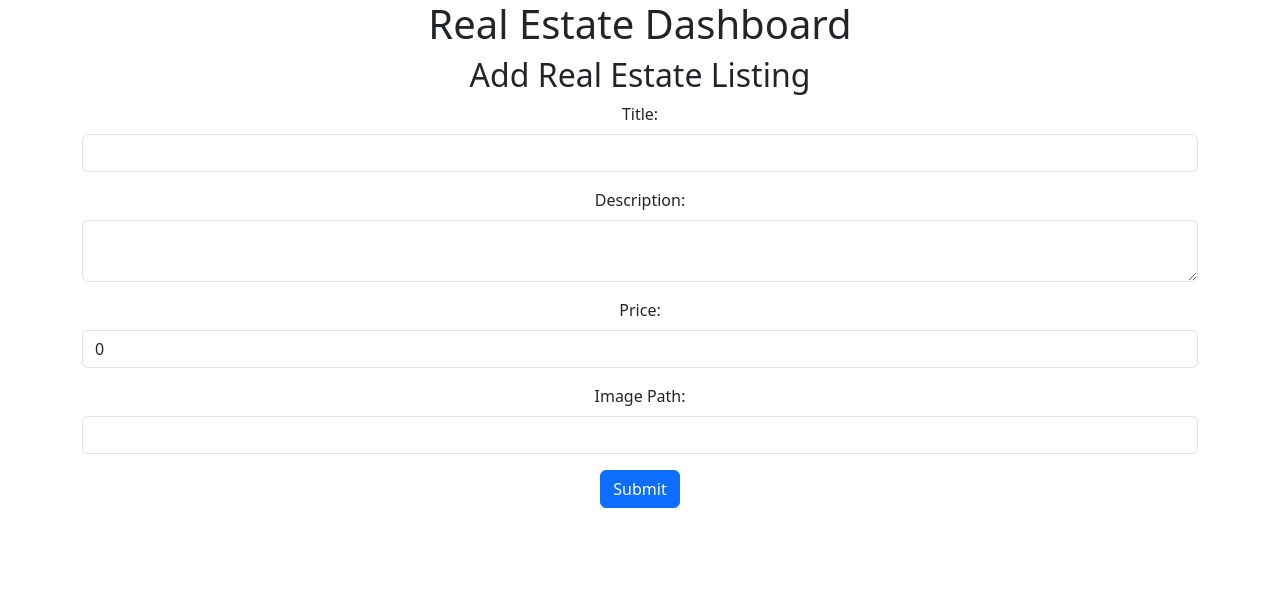
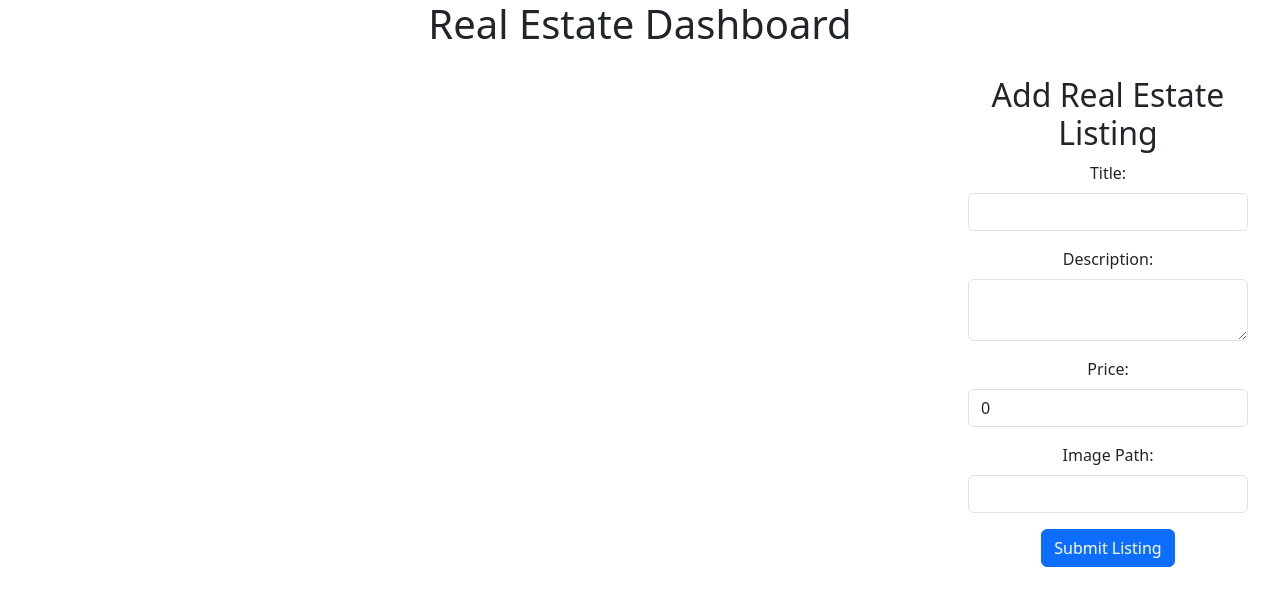
Before and after one commit to MariyaHozjan/real-estate-dashboard, an Angular app: page / in a window 1280 px wide. Shown: the top 606 px of the page. Built offline with nearby package versions, Linux system fonts and the light colour scheme.

Commit message:
Add edit and delete functionality for real estates

```diff
--- a/src/app/app.component.css
+++ b/src/app/app.component.css
@@ -0,0 +1,15 @@
+.layout {
+  display: flex;
+  padding: 20px;
+}
+
+@media (min-width: 768px) {
+  .layout app-create-real-estate {
+    width: 300px;
+    flex: 1;
+  }
+
+  .layout app-real-estate-card {
+    flex: 3;
+  }
+}
--- a/src/app/app.component.html
+++ b/src/app/app.component.html
@@ -1,9 +1,15 @@
 <div style="text-align: center">
   <h1>Real Estate Dashboard</h1>
-  <div class="row">
+  <div class="row layout">
+    <app-real-estate-card
+      [realEstates]="realEstates"
+      (deleteRequest)="onDeleteRealEstate($event)"
+      (editRequest)="onEditRealEstate($event)"
+    ></app-real-estate-card>
     <app-create-real-estate
+      [editRealEstate]="selectedRealEstate"
       (realEstateAdded)="onRealEstateAdded($event)"
+      (realEstateUpdated)="onRealEstateUpdated($event)"
     ></app-create-real-estate>
-    <app-real-estate-card [realEstates]="realEstates"></app-real-estate-card>
   </div>
 </div>
--- a/src/app/app.component.ts
+++ b/src/app/app.component.ts
@@ -1,5 +1,6 @@
 import { Component } from '@angular/core';
 import { RealEstate } from './model/real-estate';
+import { RealEstateService } from './real-estate.service';
 
 @Component({
   selector: 'app-root',
@@ -8,8 +9,36 @@ import { RealEstate } from './model/real-estate';
 })
 export class AppComponent {
   realEstates: RealEstate[] = [];
+  selectedRealEstate: RealEstate | null = null;
+  editingIndex: number | null = null;
+
+  constructor(private realEstateService: RealEstateService) {}
 
   onRealEstateAdded(newRealEstate: RealEstate) {
     this.realEstates.push(newRealEstate);
   }
+
+  onDeleteRealEstate(index: number): void {
+    this.realEstateService.deleteRealEstate(index).subscribe({
+      next: () => {
+        this.realEstates.splice(index, 1);
+      },
+      error: (error) => {
+        console.error('Error deleting real estate:', error);
+      },
+    });
+  }
+
+  onEditRealEstate(event: { estate: RealEstate; index: number }): void {
+    this.selectedRealEstate = { ...event.estate };
+    this.editingIndex = event.index;
+  }
+
+  onRealEstateUpdated(updatedEstate: RealEstate): void {
+    if (this.editingIndex !== null) {
+      this.realEstates[this.editingIndex] = updatedEstate;
+      this.selectedRealEstate = null;
+      this.editingIndex = null;
+    }
+  }
 }
--- a/src/app/create-real-estate/create-real-estate.component.html
+++ b/src/app/create-real-estate/create-real-estate.component.html
@@ -1,4 +1,4 @@
-<h2>Add Real Estate Listing</h2>
+<h2>{{ isEditing ? "Edit" : "Add" }} Real Estate Listing</h2>
 <div class="container">
   <form (ngSubmit)="submit()">
     <div class="mb-3">
@@ -44,6 +44,8 @@
         required
       />
     </div>
-    <button type="submit" class="btn btn-primary">Submit</button>
+    <button type="submit" class="btn btn-primary">
+      {{ isEditing ? "Update" : "Submit" }} Listing
+    </button>
   </form>
 </div>
--- a/src/app/create-real-estate/create-real-estate.component.ts
+++ b/src/app/create-real-estate/create-real-estate.component.ts
@@ -1,4 +1,11 @@
-import { Component, EventEmitter, Output } from '@angular/core';
+import {
+  Component,
+  Input,
+  Output,
+  EventEmitter,
+  SimpleChanges,
+  OnChanges,
+} from '@angular/core';
 import { RealEstate } from '../model/real-estate';
 import { RealEstateService } from '../real-estate.service';
 
@@ -7,21 +14,34 @@ import { RealEstateService } from '../real-estate.service';
   templateUrl: './create-real-estate.component.html',
   styleUrls: ['./create-real-estate.component.css'],
 })
-export class CreateRealEstateComponent {
+export class CreateRealEstateComponent implements OnChanges {
+  @Input() editRealEstate: RealEstate | null = null;
+  @Output() realEstateAdded = new EventEmitter<RealEstate>();
+  @Output() realEstateUpdated = new EventEmitter<RealEstate>();
+
   realEstate: RealEstate = new RealEstate('', '', 0, '');
-  @Output() realEstateAdded = new EventEmitter<RealEstate>();
+  isEditing = false;
 
   constructor(private realEstateService: RealEstateService) {}
 
-  submit() {
-    this.realEstateService.addRealEstate(this.realEstate).subscribe({
-      next: (newRealEstate) => {
-        this.realEstateAdded.emit(newRealEstate);
-        this.realEstate = new RealEstate('', '', 0, ''); // Reset the form
-      },
-      error: (error) => {
-        console.error('Error adding real estate:', error);
-      },
-    });
+  ngOnChanges(changes: SimpleChanges): void {
+    if (changes['editRealEstate'] && this.editRealEstate) {
+      this.realEstate = { ...this.editRealEstate };
+      this.isEditing = true;
+    }
+  }
+
+  submit(): void {
+    if (this.isEditing) {
+      this.realEstateUpdated.emit(this.realEstate);
+    } else {
+      this.realEstateAdded.emit(this.realEstate);
+    }
+    this.resetForm();
+  }
+
+  resetForm(): void {
+    this.realEstate = new RealEstate('', '', 0, '');
+    this.isEditing = false;
   }
 }
--- a/src/app/real-estate-card/real-estate-card.component.html
+++ b/src/app/real-estate-card/real-estate-card.component.html
@@ -1,5 +1,9 @@
 <div class="container d-flex justify-content-center">
-  <div class="card" style="width: 18rem" *ngFor="let estate of realEstates">
+  <div
+    class="card"
+    style="width: 18rem"
+    *ngFor="let estate of realEstates; let i = index"
+  >
     <img
       [src]="estate.imagePath"
       class="card-img-top"
@@ -9,6 +13,8 @@
       <h5 class="card-title">{{ estate.title }}</h5>
       <p class="card-text">{{ estate.description }}</p>
       <p class="card-text">Price: ${{ estate.price }}</p>
+      <button class="btn btn-primary" (click)="onEdit(estate, i)">Edit</button>
+      <button class="btn btn-danger" (click)="onDelete(i)">Delete</button>
     </div>
   </div>
 </div>
--- a/src/app/real-estate-card/real-estate-card.component.ts
+++ b/src/app/real-estate-card/real-estate-card.component.ts
@@ -1,4 +1,4 @@
-import { Component, Input, OnInit } from '@angular/core';
+import { Component, Input, Output, OnInit, EventEmitter } from '@angular/core';
 import { RealEstate } from '../model/real-estate';
 
 @Component({
@@ -8,10 +8,23 @@ import { RealEstate } from '../model/real-estate';
 })
 export class RealEstateCardComponent implements OnInit {
   @Input() realEstates: RealEstate[] = []; // Accept input from parent component
+  @Output() deleteRequest = new EventEmitter<number>();
+  @Output() editRequest = new EventEmitter<{
+    estate: RealEstate;
+    index: number;
+  }>();
 
   constructor() {}
 
   ngOnInit(): void {
     // Additional initialization if needed
   }
+
+  onDelete(index: number): void {
+    this.deleteRequest.emit(index);
+  }
+
+  onEdit(estate: RealEstate, index: number): void {
+    this.editRequest.emit({ estate, index });
+  }
 }
--- a/src/app/real-estate.service.ts
+++ b/src/app/real-estate.service.ts
@@ -18,4 +18,8 @@ export class RealEstateService {
   addRealEstate(realEstate: RealEstate): Observable<any> {
     return this.http.post(this.apiUrl, realEstate);
   }
+
+  deleteRealEstate(index: number): Observable<any> {
+    return this.http.delete(`${this.apiUrl}/${index}`);
+  }
 }
```
Also changed, not shown: 1 other file (tests, documents, lock files or other folders).
